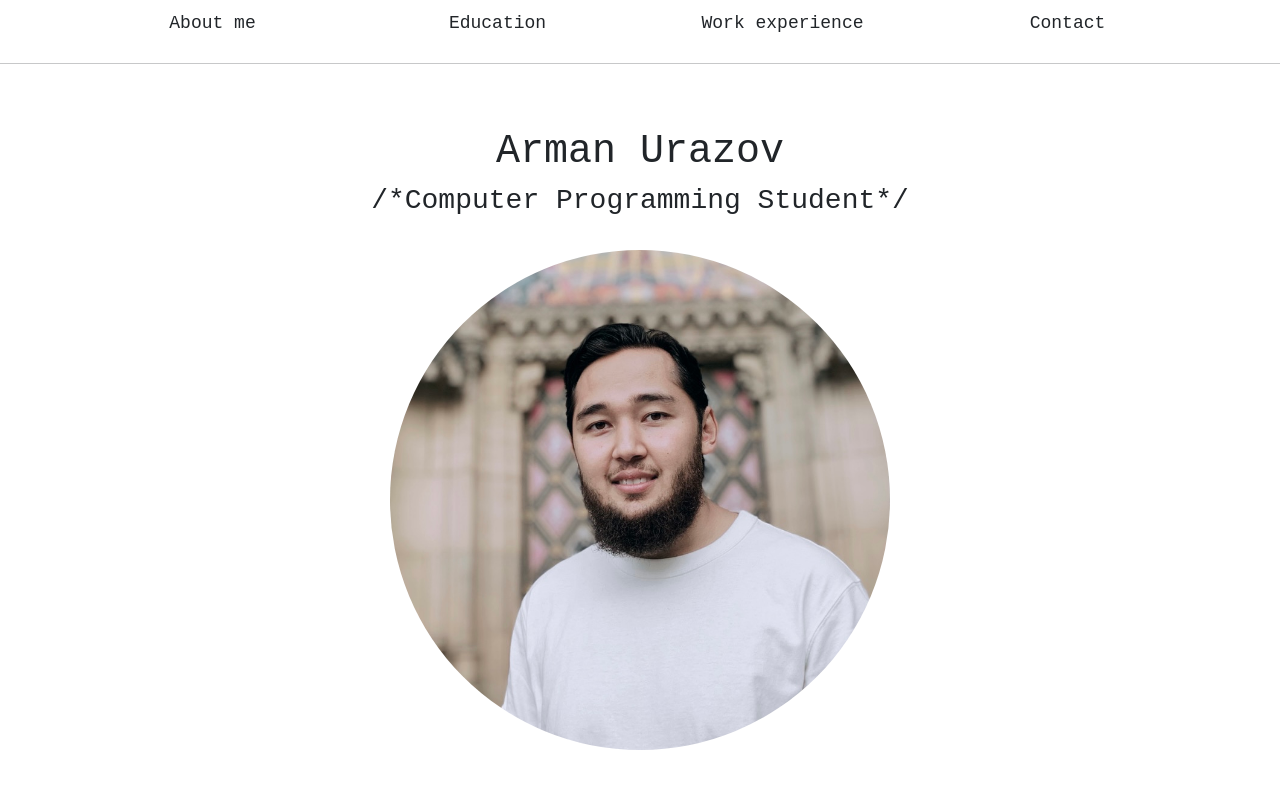
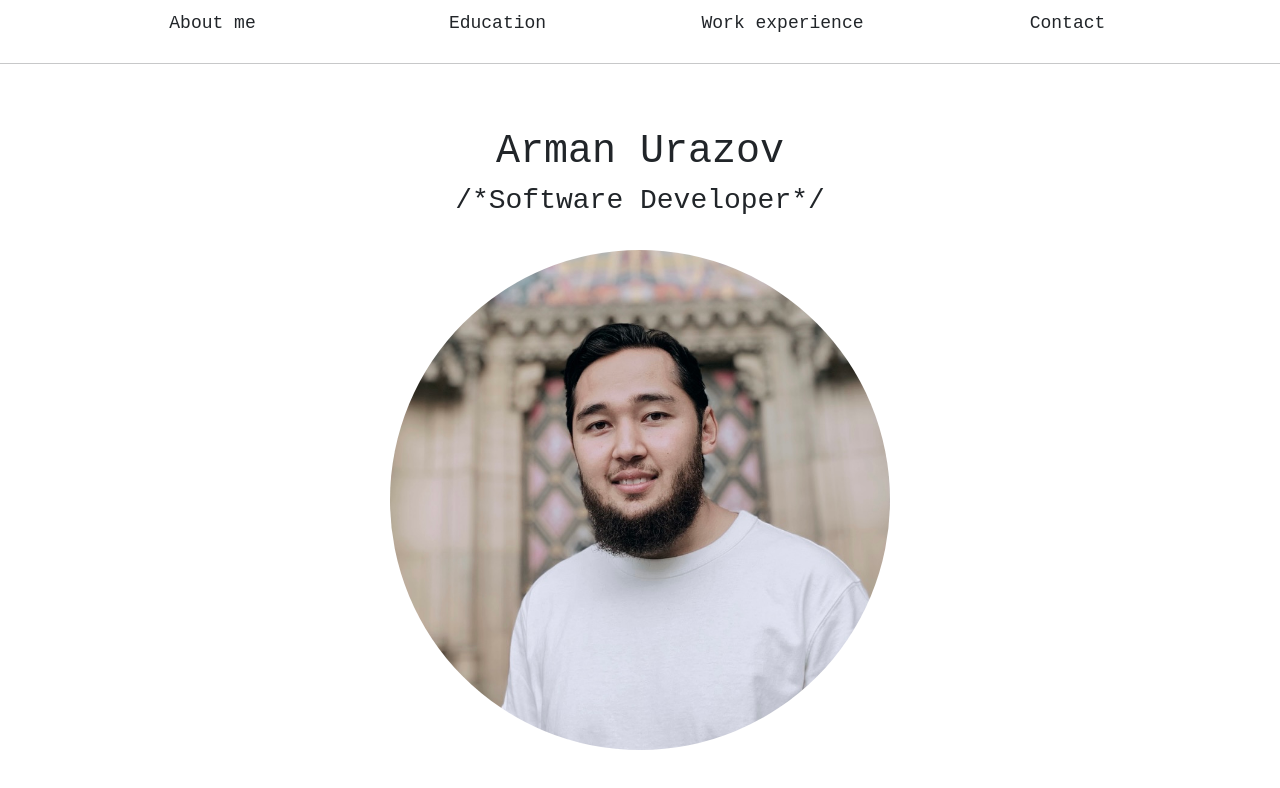
Before and after one commit to armanurazov/resume, a website: page index.html in a window 1280 px wide. Drawn offline with nearby package versions, Linux system fonts and the light colour scheme.

Commit message:
home page text changed

```diff
--- a/index.html
+++ b/index.html
@@ -29,7 +29,7 @@
     <hr>
     <br><br>
     <h1>Arman Urazov</h1>
-    <h3>/*Computer Programming Student*/</h3>
+    <h3>/*Software Developer*/</h3>
     <br>
     <div class="container">
         <img src="./images/9CBFDD90-42B5-4604-86ED-4EEC9B99B90A.jpg" width="500" height="500">
```
